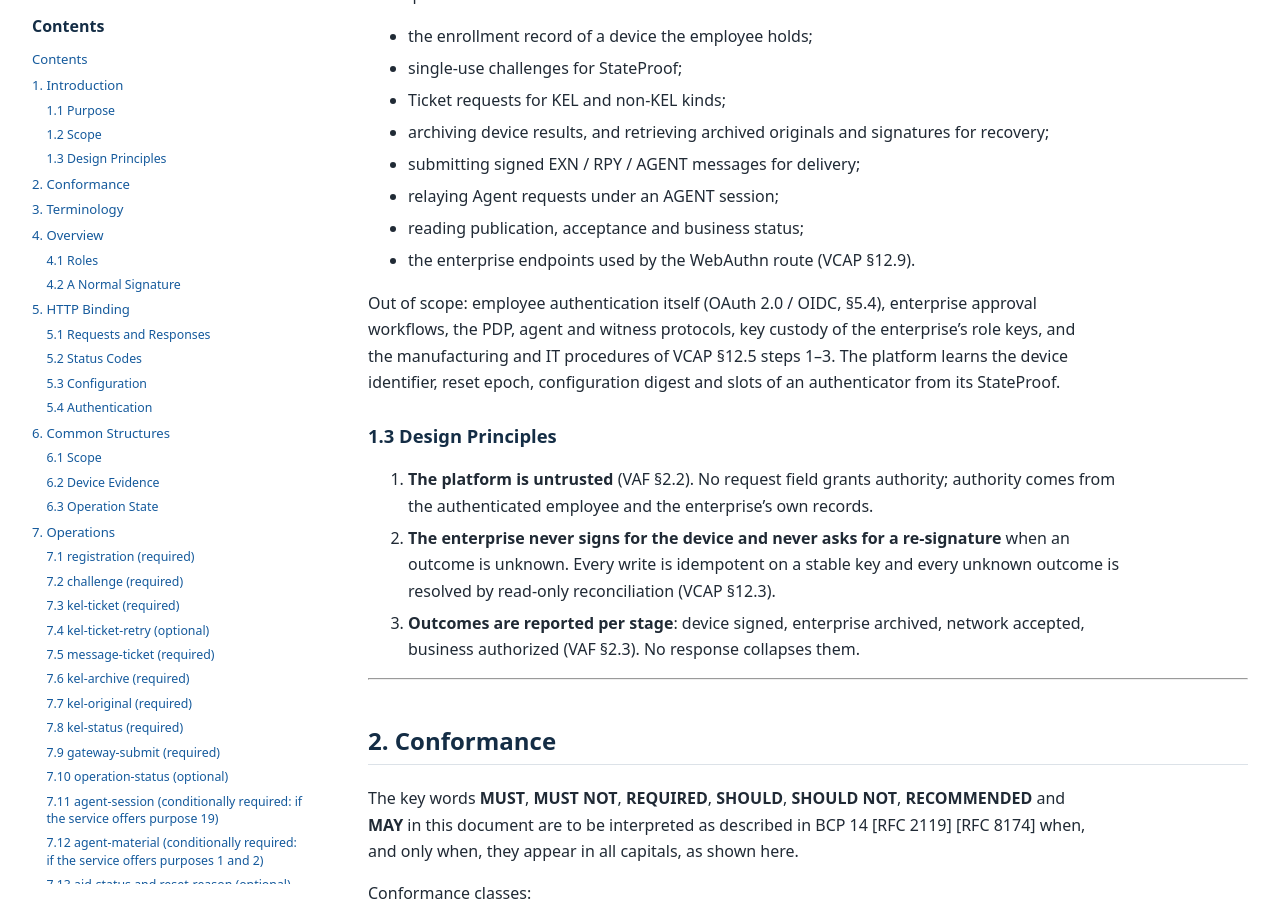
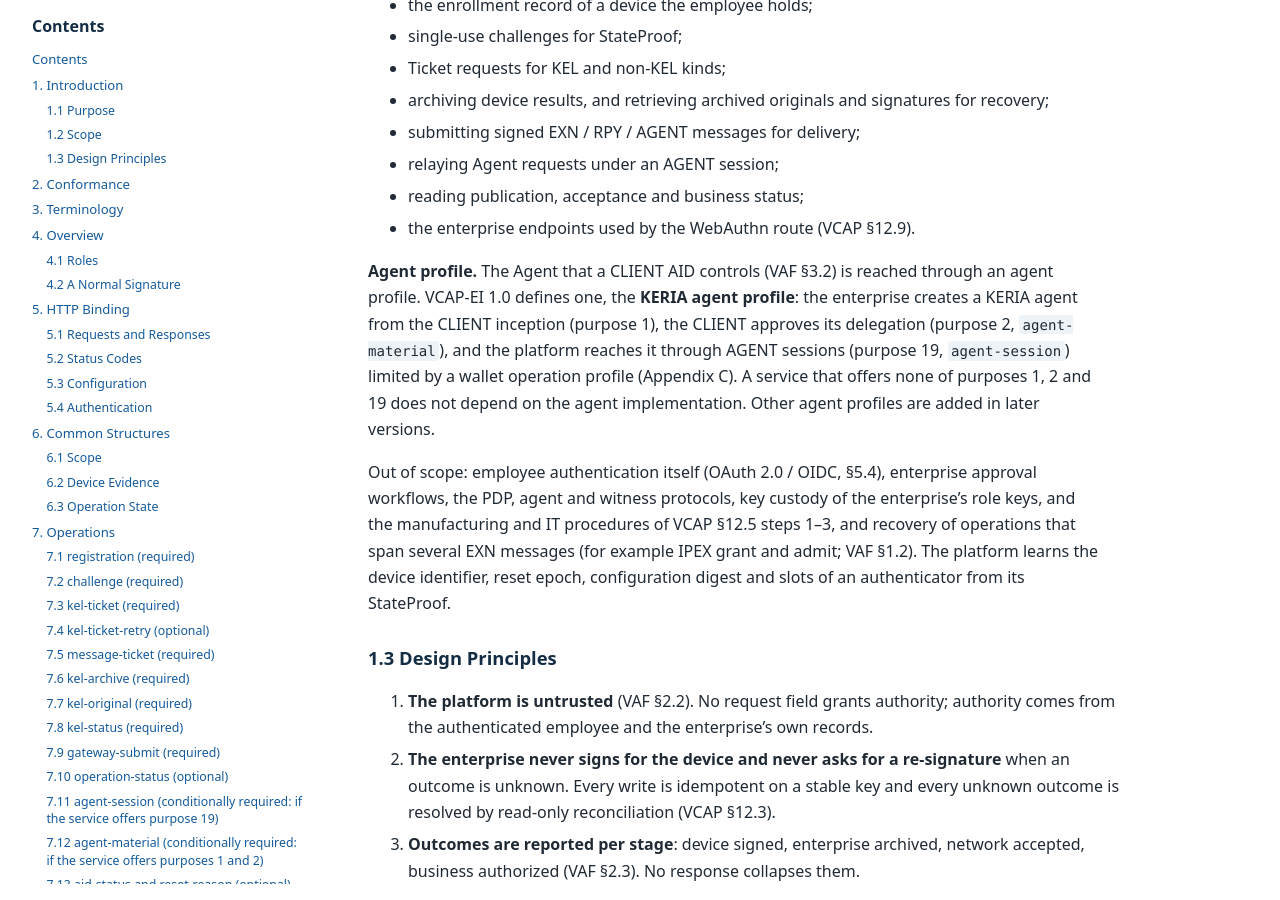
Before and after one commit to vlei-auth/vcap-ei, a Jekyll site: the page built from index.md, in a window 1280 px wide and 900 px high, scrolled down 1668 px. Built offline with Jekyll 4.4.1, drawn with Linux system fonts in a browser that asks for light colours; some of the changed text lies outside the part shown.

Commit message:
Clarify KERIA agent profile and enterprise interface scope

```diff
--- a/vcap-ei-1.0.md
+++ b/vcap-ei-1.0.md
@@ -56,7 +55,9 @@ In scope:
 - reading publication, acceptance and business status;
 - the enterprise endpoints used by the WebAuthn route (VCAP §12.9).
 
-Out of scope: employee authentication itself (OAuth 2.0 / OIDC, §5.4), enterprise approval workflows, the PDP, agent and witness protocols, key custody of the enterprise's role keys, and the manufacturing and IT procedures of VCAP §12.5 steps 1–3. The platform learns the device identifier, reset epoch, configuration digest and slots of an authenticator from its StateProof.
+**Agent profile.** The Agent that a CLIENT AID controls (VAF §3.2) is reached through an agent profile. VCAP-EI 1.0 defines one, the **KERIA agent profile**: the enterprise creates a KERIA agent from the CLIENT inception (purpose 1), the CLIENT approves its delegation (purpose 2, `agent-material`), and the platform reaches it through AGENT sessions (purpose 19, `agent-session`) limited by a wallet operation profile (Appendix C). A service that offers none of purposes 1, 2 and 19 does not depend on the agent implementation. Other agent profiles are added in later versions.
+
+Out of scope: employee authentication itself (OAuth 2.0 / OIDC, §5.4), enterprise approval workflows, the PDP, agent and witness protocols, key custody of the enterprise's role keys, and the manufacturing and IT procedures of VCAP §12.5 steps 1–3, and recovery of operations that span several EXN messages (for example IPEX grant and admit; VAF §1.2). The platform learns the device identifier, reset epoch, configuration digest and slots of an authenticator from its StateProof.
 
 ### 1.3 Design Principles
 
@@ -305,7 +306,7 @@ Submits a signed EXN, RPY or AGENT message for delivery or execution.
 
 ### 7.11 `agent-session` (conditionally required: if the service offers purpose 19)
 
-Relays one request to the employee's KERIA Agent under an AGENT session (VCAP §8.5.3).
+Relays one request to the employee's Agent under an AGENT session (VCAP §8.5.3), per the KERIA agent profile (§1.2).
 
 - **Request:** scope + `5: grant_bstr`, `6: clientAid_t44`, `7: agentAid_t44`, `8: path_tstr`, `9: method_tstr`, `10: body_bstr / null`, `11: headers`, `12: requestId_b16 / null`.
   - `path` is the request path, optionally followed by `?` and a query string of `name=value` pairs joined by `&`, percent-encoded.
```
Also changed, not shown: other parts of vcap-ei-1.0.md (+3 -24 lines).
